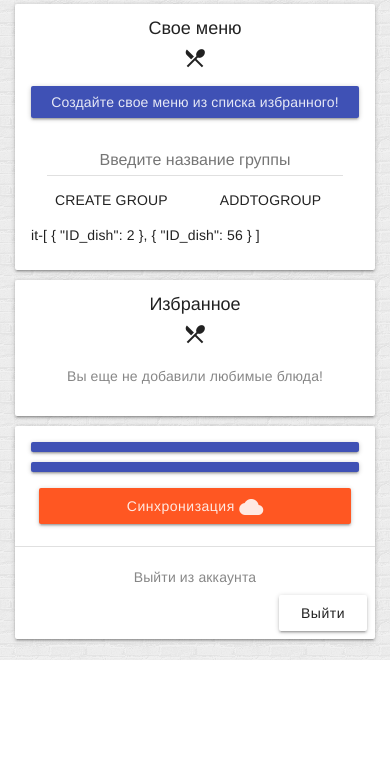
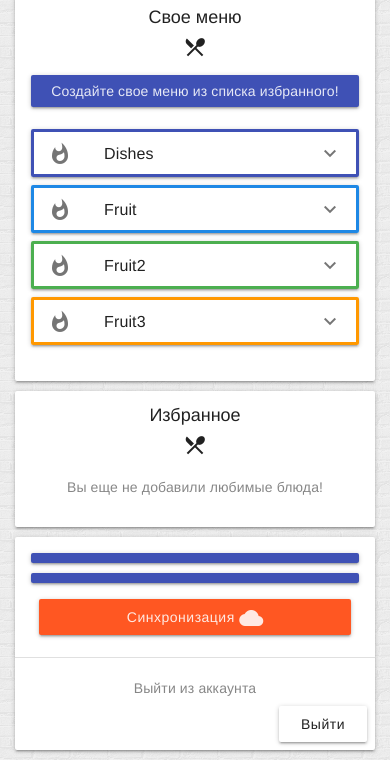
Before and after one commit to a-mazalov/Restaurant, a plain HTML site: page account.html in a window 390 px wide. Shown: the part 184-944 px from the top of the page. Before the commit the page ends 844 px from the top, so only its background shows below. Drawn offline with Linux system fonts and the light colour scheme; some packages are replaced by stand-ins of ours.

Commit message:
Custom group v0.3

```diff
--- a/account.html
+++ b/account.html
@@ -63,6 +63,7 @@
                             </md-card-header>
                             <md-card-content>
                                 <p class="md-primary account-info text-center" v-show="true">Создайте свое меню из списка избранного!</p>
+<!--
 
                                 <md-input-container class="inp-create-menu">
                                     <label>Название</label>
@@ -70,12 +71,28 @@
                                 </md-input-container>
                                     <md-button v-on:click.native="customMenu[groupName] = []; groupName='' ">Create Group</md-button>
                                     <md-button v-on:click.native="customMenu[groupName].push({dish: 456})">AddToGroup</md-button>
+-->
 
 
 <!--                                <my-component></my-component>-->
-                                <div v-for="(group, key) in customMenu">
-                                   {{key}}-{{group}}
-                                </div>
+<!--                               {{key}}-{{group}}-->
+
+                        <md-list class="group">
+
+                            <md-list-item v-for="(group, key) in customMenu" class="group-item">
+                              <md-icon>whatshot</md-icon>
+                              <span>{{key}}</span>
+
+                              <md-list-expand>
+                                <md-list>
+                                  <md-list-item class="md-inset">World</md-list-item>
+                                  <md-list-item class="md-inset">Americas</md-list-item>
+                                  <md-list-item class="md-inset">Europe</md-list-item>
+                                </md-list>
+                              </md-list-expand>
+                            </md-list-item>
+
+                        </md-list>
 
 
 
@@ -138,14 +155,26 @@
 
         <md-menu-content >
 
-                            <md-menu-item v-for="(group, key) in customMenu"  v-on:click.native="customMenu[key].push(item)">
+            <md-menu-item v-for="(group, key) in customMenu"  v-on:click.native="addToGroup(key,item)">
                 <span>{{key}}</span>
                 <md-icon>folder</md-icon>
             </md-menu-item>
 
 <!--                            v-on:click.native="customMenu[groupName] = []; groupName=''; inpCreate=true; "-->
-                <md-button v-on:click.native="inpCreate=true; " v-show="!inpCreate" class="md-primary md-raised text-trans-none">Создать группу</md-button>
-                <md-button v-on:click.native="customMenu[groupName] = []; inpCreate=false; groupName='';" v-show="inpCreate" class="md-primary md-raised text-trans-none">Подтвердить</md-button>
+<md-button
+    v-on:click.native="inpCreate=true; "
+    v-show="!inpCreate"
+    class="md-primary md-raised text-trans-none">
+    Создать группу
+</md-button>
+
+<md-button
+    v-on:click.native="createGroup()"
+    v-show="inpCreate"
+    class="md-primary md-raised text-trans-none">
+    Подтвердить
+</md-button>
+
     <md-input-container class="inp-create-menu" v-if="inpCreate">
         <label>Название</label>
         <md-input placeholder="Введите название группы" class="text-center" v-model="groupName"></md-input>
--- a/css/account.css
+++ b/css/account.css
@@ -107,3 +107,67 @@
 
 /*    width: 60% !important;*/
 }
+
+.group {
+
+}
+
+.group .group-item{
+    margin: 4px 0;
+    border-radius: 2px;
+    border: 3px solid #3f51b5;
+/*    border: 3px solid #283593;*/
+/*    color: rgba(0, 0, 0, 0.78);*/
+    box-shadow: 0 1px 5px rgba(0, 0, 0, .2), 0 2px 2px rgba(0, 0, 0, .14), 0 3px 1px -2px rgba(0, 0, 0, .12);
+}
+.group .md-list-item-container.md-button{
+    margin: -2px;
+}
+
+.group .group-item:nth-child(2){
+    border: 3px solid #673ab7;
+    border: 3px solid #ff5722;
+    border: 3px solid #1e88e5;
+/*    border: 3px solid #00bcd4;*/
+}
+.group .group-item:nth-child(3){
+    border: 3px solid #9c27b0;
+    border: 3px solid #4caf50;
+}
+.group .group-item:nth-child(4){
+    border: 3px solid #e91e63;
+    border: 3px solid #795548;
+    border: 3px solid #ff9800;
+}
+
+/*
+.group .group-item:after{
+    content: "";
+    display: block;
+    position: absolute;
+    top: 0;
+    bottom: 0;
+    left: 0;
+    right: 0;
+    height: 50px;
+    margin: 5px;
+    padding: 15px;
+    border: 3px solid #3f51b5;*/
+    background: rgba(0, 0, 0, 0.35);
+}
+*/
+
+
+/*
+:first-child {
+    background-color: #ffa700 !important;
+}
+*/
+/*
+.group {
+    border-radius: 2px;
+    background-color: #3f51b5 !important;
+    color: rgba(255, 255, 255, .87);
+    box-shadow: 0 1px 5px rgba(0, 0, 0, .2), 0 2px 2px rgba(0, 0, 0, .14), 0 3px 1px -2px rgba(0, 0, 0, .12);
+}
+*/
--- a/js/account.js
+++ b/js/account.js
@@ -21,14 +21,10 @@ var Account = new Vue({
         groupName: '',
         inpCreate: false,
         customMenu: {
-            it: [
-            {
-                ID_dish: 2
-            },
-            {
-                ID_dish: 56
-            }
-            ]
+            Dishes: [],
+            Fruit: [],
+            Fruit2: [],
+            Fruit3: []
         }
     },
     methods: {
@@ -115,6 +111,20 @@ var Account = new Vue({
 //            window.localStorage.setItem("Account", null);
 //            window.location = "authorization.html";
             window.location = "authorization.html";
+        },
+        createGroup: function(){
+            this.customMenu[this.groupName] = new Array();
+            this.inpCreate = false;
+            this.groupName = '';
+        },
+        addToGroup: function(key,item){
+            this.customMenu[key].push(item);
+            this.$forceUpdate();
+//            this.customMenu.splice(key, 1, "valueSet")
+//            Vue.set(this.customMenu, key, item)
+//            this.inpCreate = true;
+//            this.groupName = 'sfdf';
+//            return;
         }
     },
     components: {
```
Lines whose indentation alone changed are shown as unchanged.
